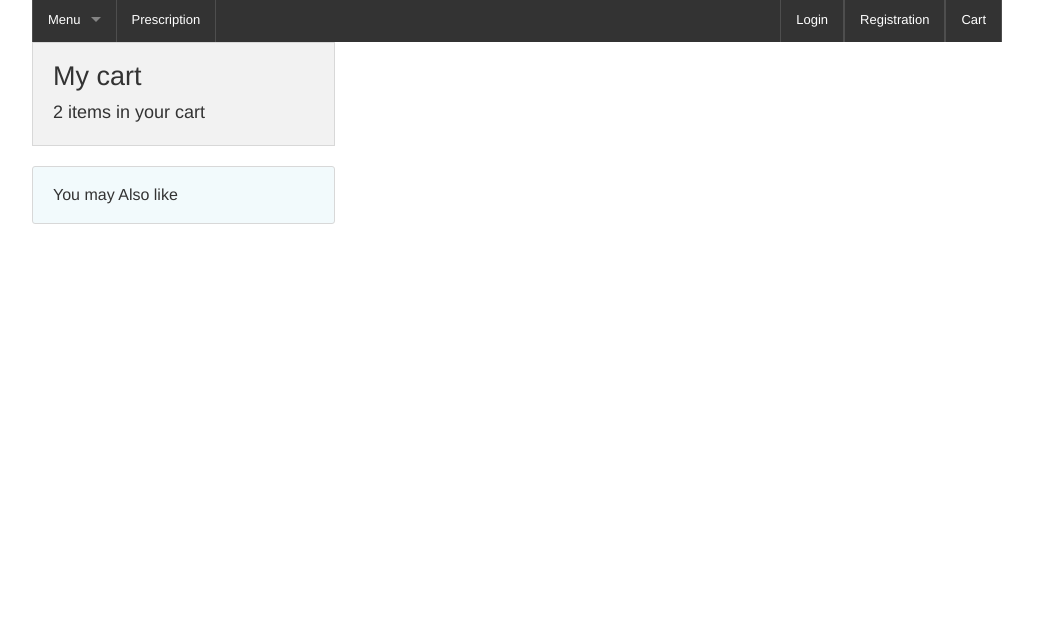
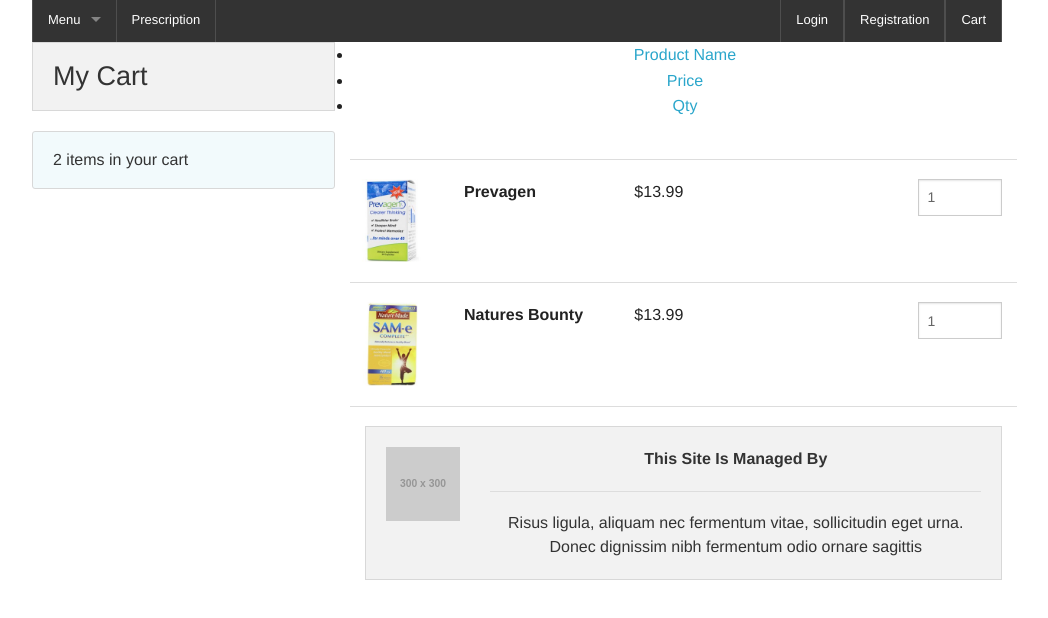
Before and after one commit to sweta2003/Super8_Task4-, a plain HTML site: page cart.html in a window 1280 px wide. Shown: the part 48-666 px from the top of the page, without its empty margins (123-1171 px from the left). Drawn offline with Linux system fonts and the light colour scheme; placeholder pictures from the web are drawn by us.

Commit message:
modify cart page
modify cart page

```diff
--- a/cart.html
+++ b/cart.html
@@ -14,9 +14,7 @@
   <div class="row">
     <div class="large-12 columns">
       <nav class="top-bar" data-topbar>
-					<div class="large-2 columns">
-				   		<img src="images/upmc_logo.jpg">
-					</div>
+        <div class="large-2 columns"> <img src="images/upmc_logo.jpg"> </div>
         <div class="large-8 columns">
           <input type="search"
                         	   maxlength="200"
@@ -34,16 +32,13 @@
       </nav>
     </div>
   </div>
-
   <div class="row">
     <div class="large-12 columns">
       <nav class="top-bar" data-topbar>
         <section class="top-bar-section">
-
           <ul class="left">
             <li class="divider"></li>
-                    <li class="has-dropdown">
-                      <a href="#">Menu</a>
+            <li class="has-dropdown"> <a href="#">Menu</a>
               <ul class="dropdown">
                 <li><a href="#">Allergy & Asthma</a></li>
                 <li><a href="#">Braces & Support</a></li>
@@ -58,17 +53,13 @@
             <li class="divider"></li>
             <li><a href="#">Prescription</a></li>
             <li class="divider"></li>
-
           </ul>
-
           <ul class="right">
             <li class="divider"></li>
             <li><a href="#">Login</a></li>
             <li class="divider"></li>
             <li class="divider"></li>
-                    <li>
-					<a href="registration.html"> Registration</a>
-					</li>
+            <li> <a href="registration.html"> Registration</a> </li>
             <li class="divider"></li>
             <li class="divider"></li>
             <li><a href="cart.html">Cart</a></li>
@@ -80,18 +71,94 @@
   </div>
   <div class="row">
             <div class="large-4 small-12 columns">
+
+              <!--<img src="images/upmc_logo.jpg">-->
+
               <div class="hide-for-small panel">
-                	<h3> My cart </h3>
-                	<h5 class="subheader"> 2 items in your cart </h5>
+                <h3>My Cart</h3>
               </div>
               <a href="#">
               <div class="panel callout radius">
-                	<h6>You may Also like</h6>
+                <h6>2 items in your cart</h6>
               </div>
               </a>
             </div>
+
+
+
+
+            <div class="large-8 columns">
+              <div class="row">
+
+   <div class="row" style="margin-right:auto">
+   		<ul class="current">
+                        <li><a href="#">Product Name</a></li>
+                        <li><a href="#">Price</a></li>
+                        <li><a href="#">Qty</a></li>
+                      </ul>
+   </div>
+   <hr/>
+    <div class="row" style="margin-right:auto">
+    	<div class="large-2 columns small-3">
+      		<img src="images/vitamin1.jpg"/>
+      	</div>
+		<div class="large-3 columns" style="text-align:left">
+      		<p><strong>Prevagen </strong></p>
+      	</div>
+        <div class="large-3 columns" style="text-align:left">
+      		<p>$13.99</p>
+      	</div>
+        <div class="small-2 columns" style="align-self:flex-start">
+      		<input type="number" maxlength="2" placeholder="1" />
+      	</div>
+    </div>
+
+     <hr/>
+    <div class="row" style="margin-right:auto">
+      <div class="large-2 columns small-3"><img src="images/vitamin3.jpg"/></div>
+      <div class="large-3 columns" style="text-align:left">
+        <p><strong>Natures Bounty</strong></p>
+      </div>
+      <div class="large-3 columns" style="text-align:left">
+      		<p>$13.99</p>
+      </div>
+      <div class="small-2 columns" style="align-self:flex-start">
+      		<input type="number" maxlength="2" placeholder="1" />
+      	</div>
+    </div>
+    <hr/>
+
+
+     </div>
+
+
+
+
+
+              <div class="row">
+                <div class="large-12 columns">
+                  <div class="panel">
+                    <div class="row">
+
+                      <div class="large-2 small-6 columns">
+                        <img src="http://placehold.it/300x300&text=Site Owner">
+                      </div>
+
+                      <div class="large-10 small-6 columns">
+                        <strong>This Site Is Managed By<hr/></strong>
+
+                        Risus ligula, aliquam nec fermentum vitae, sollicitudin eget urna. Donec dignissim nibh fermentum odio ornare sagittis
                       </div>
 
                     </div>
+                  </div>
+                </div>
+
+
+
+              </div>
+            </div>
+          </div>
+</div>
 </body>
 </html>
```
Lines whose indentation alone changed are shown as unchanged.
